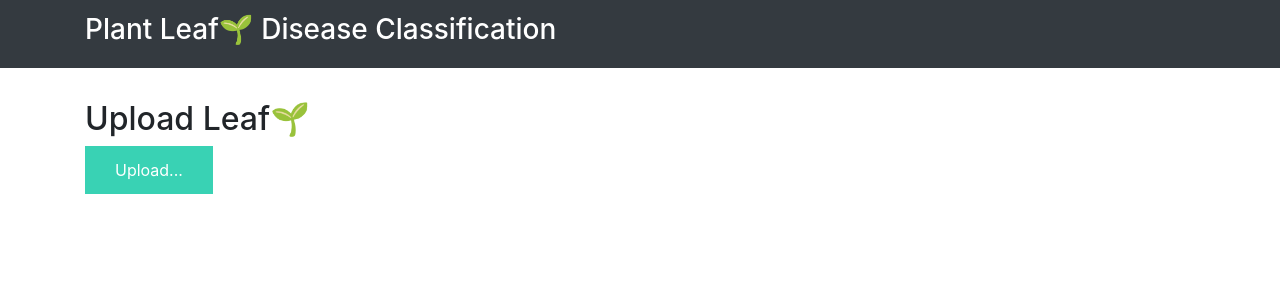
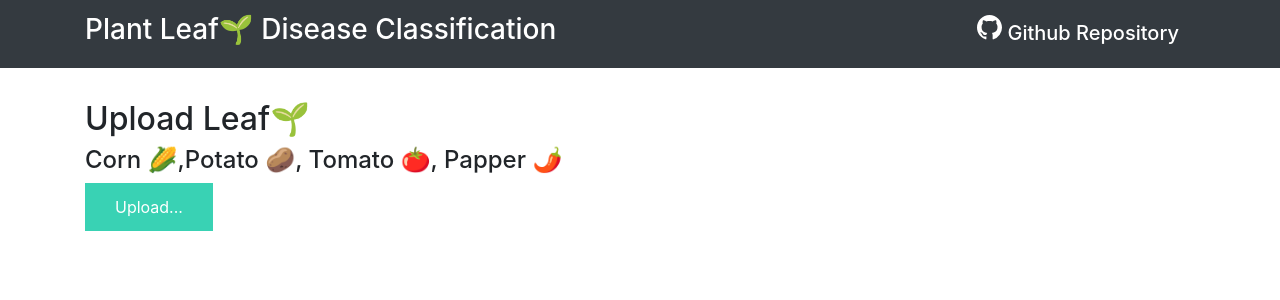
Before and after one commit to yahyarzq/Plant-Leaf-Disease-Classification, a Flask app: page / in a window 1280 px wide. Shown: the top 300 px of the page. Run offline with Flask 2, Linux system fonts and the light colour scheme; some libraries are stand-ins or nearby versions.

Commit message:
Update web app

```diff
--- a/Web App/templates/base.html
+++ b/Web App/templates/base.html
@@ -17,6 +17,11 @@
         <div class="container">
             <a class="navbar-brand" href="#"> <h3>Plant Leaf🌱 Disease Classification</h3></a>
 
+            <a class="navbar-brand" href="https://github.com/yahyarzq/Plant-Leaf-Disease-Classification"> <h5><svg xmlns="http://www.w3.org/2000/svg" width="25" height="25" fill="currentColor" class="bi bi-github" viewBox="0 0 16 16">
+                <path d="M8 0C3.58 0 0 3.58 0 8c0 3.54 2.29 6.53 5.47 7.59.4.07.55-.17.55-.38 0-.19-.01-.82-.01-1.49-2.01.37-2.53-.49-2.69-.94-.09-.23-.48-.94-.82-1.13-.28-.15-.68-.52-.01-.53.63-.01 1.08.58 1.23.82.72 1.21 1.87.87 2.33.66.07-.52.28-.87.51-1.07-1.78-.2-3.64-.89-3.64-3.95 0-.87.31-1.59.82-2.15-.08-.2-.36-1.02.08-2.12 0 0 .67-.21 2.2.82.64-.18 1.32-.27 2-.27.68 0 1.36.09 2 .27 1.53-1.04 2.2-.82 2.2-.82.44 1.1.16 1.92.08 2.12.51.56.82 1.27.82 2.15 0 3.07-1.87 3.75-3.65 3.95.29.25.54.73.54 1.48 0 1.07-.01 1.93-.01 2.2 0 .21.15.46.55.38A8.012 8.012 0 0 0 16 8c0-4.42-3.58-8-8-8z"/>
+              </svg> Github Repository </h5></a>
+
+
         </div>
     </nav>
     <div class="container">
--- a/Web App/templates/index.html
+++ b/Web App/templates/index.html
@@ -1,6 +1,7 @@
 {% extends "base.html" %} {% block content %}
 
-<h2>Upload Leaf🌱</h2>
+<h2>Upload Leaf🌱 </h2>
+<h4>Corn 🌽,Potato 🥔, Tomato 🍅, Papper 🌶️</h4>
 <style> .footer {
    position: fixed;
    left: 0;
```
